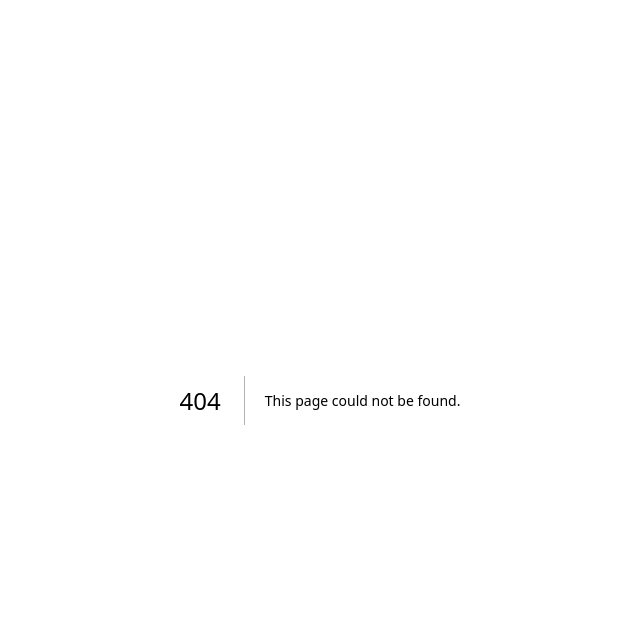
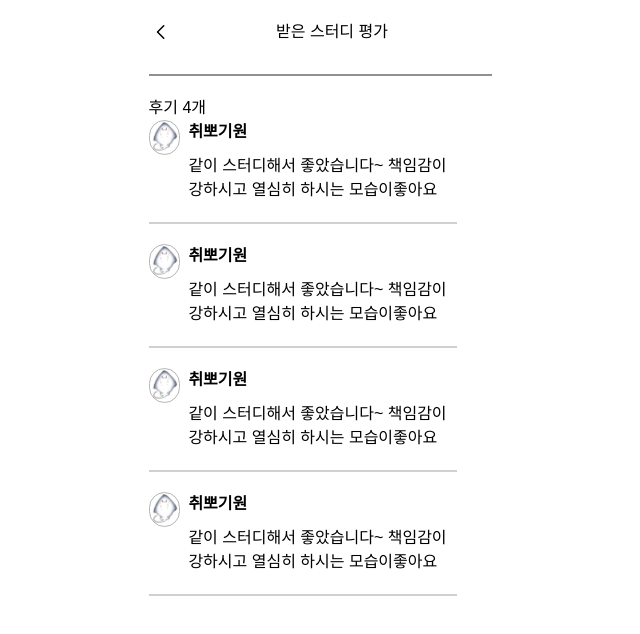
Before and after one commit to Woongjin-Udemy-Pixe11/sturing, a Next.js app: page /users/1 in a window 1280 px wide. Before the commit this address had no page. Shown: the top 634 px of the page, without its empty margins (320-960 px from the left). Built offline with nearby package versions, Linux system fonts and the light colour scheme; a web font is replaced by a local one.

Commit message:
[design] 받은 스터디 평가 페이지 디자인 완료

```diff
--- /dev/null
+++ b/src/app/users/[userid]/_componets/StudyReviewCard.tsx
@@ -0,0 +1,16 @@
+export default function StudyReviewCard() {
+  return (
+    <section className="flex gap-[0.8rem]  border-b-2 border-gray-400 pb-[2rem] w-[90%]">
+      <div className="w-[3.5rem] h-[3.5rem] border border-gray-500 rounded-full">
+        <img src="/images/user-card-dummy.png" className="object-fill"></img>
+      </div>
+      <div className="w-[29.7rem] flex flex-col gap-4">
+        <h1 className="font-bold">취뽀기원</h1>
+        <p>
+          같이 스터디해서 좋았습니다~ 책임감이 강하시고 열심히 하시는
+          모습이좋아요
+        </p>
+      </div>
+    </section>
+  );
+}
--- /dev/null
+++ b/src/app/users/[userid]/_pages/MyStudyReviewList.tsx
@@ -0,0 +1,20 @@
+import { GoChevronLeft } from 'react-icons/go';
+import StudyReviewCard from '../_componets/StudyReviewCard';
+
+export default function MyStudyReviewList() {
+  const number = [1, 2, 3, 4];
+  return (
+    <main className="px-[1.6rem] py-[2rem]">
+      <header className="flex text-center pb-[2rem] border-b-2 border-gray-600">
+        <GoChevronLeft size={24} className="mb-4" />
+        <h1 className="flex-1">받은 스터디 평가</h1>
+      </header>
+      <div className="mt-[2rem]">후기 {number.length}개</div>
+      <div className="flex flex-col gap-[2rem] ">
+        {number.map((num) => {
+          return <StudyReviewCard key={num} />;
+        })}
+      </div>
+    </main>
+  );
+}
--- /dev/null
+++ b/src/app/users/[userid]/layout.tsx
@@ -0,0 +1,7 @@
+export default function MyPageLayout({
+  children,
+}: {
+  children: React.ReactNode;
+}) {
+  return <div>{children}</div>;
+}
--- /dev/null
+++ b/src/app/users/[userid]/page.tsx
@@ -0,0 +1,10 @@
+import StudyReviewCard from './_componets/StudyReviewCard';
+import MyStudyReviewList from './_pages/MyStudyReviewList';
+
+export default function page() {
+  return (
+    <div>
+      <MyStudyReviewList />
+    </div>
+  );
+}
```
